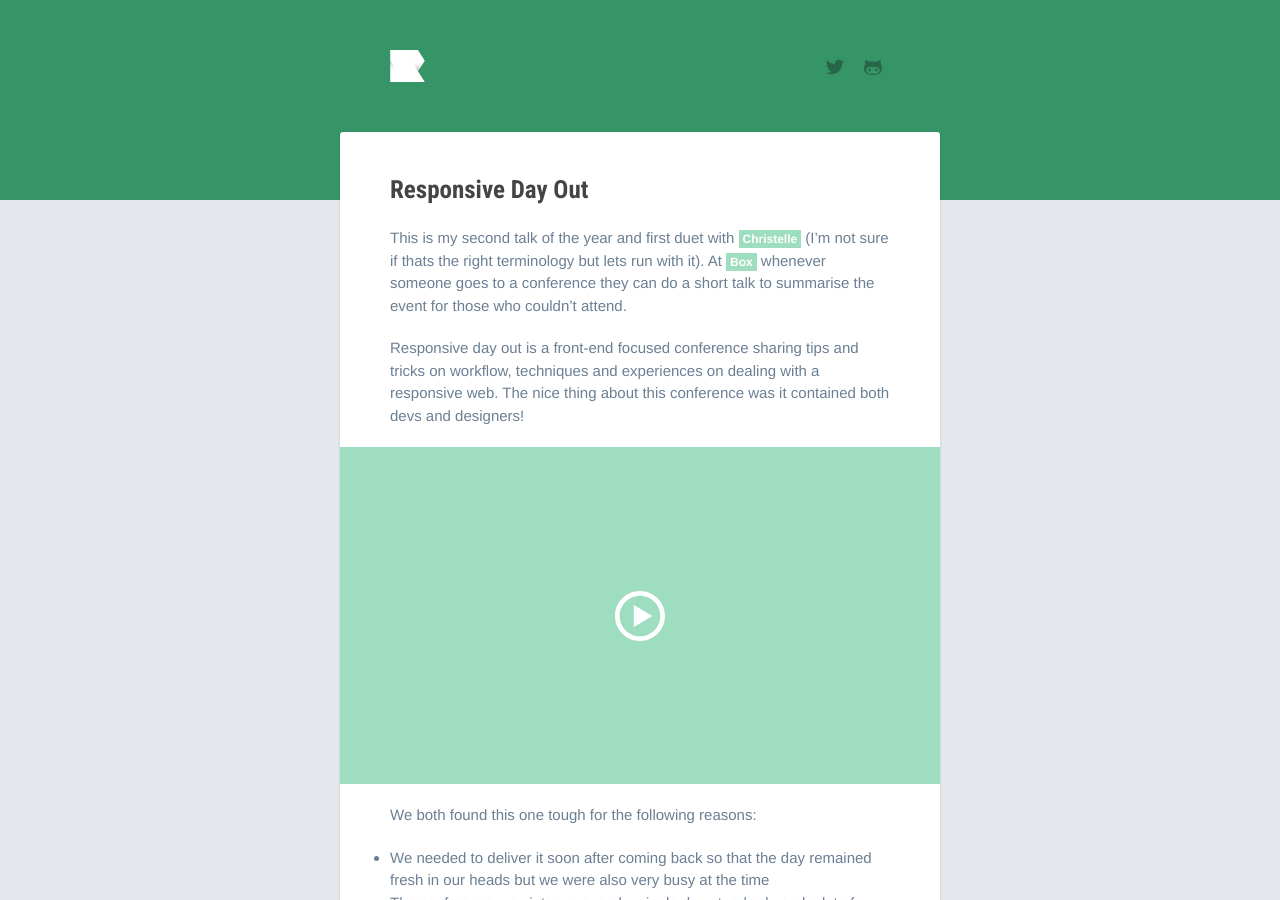
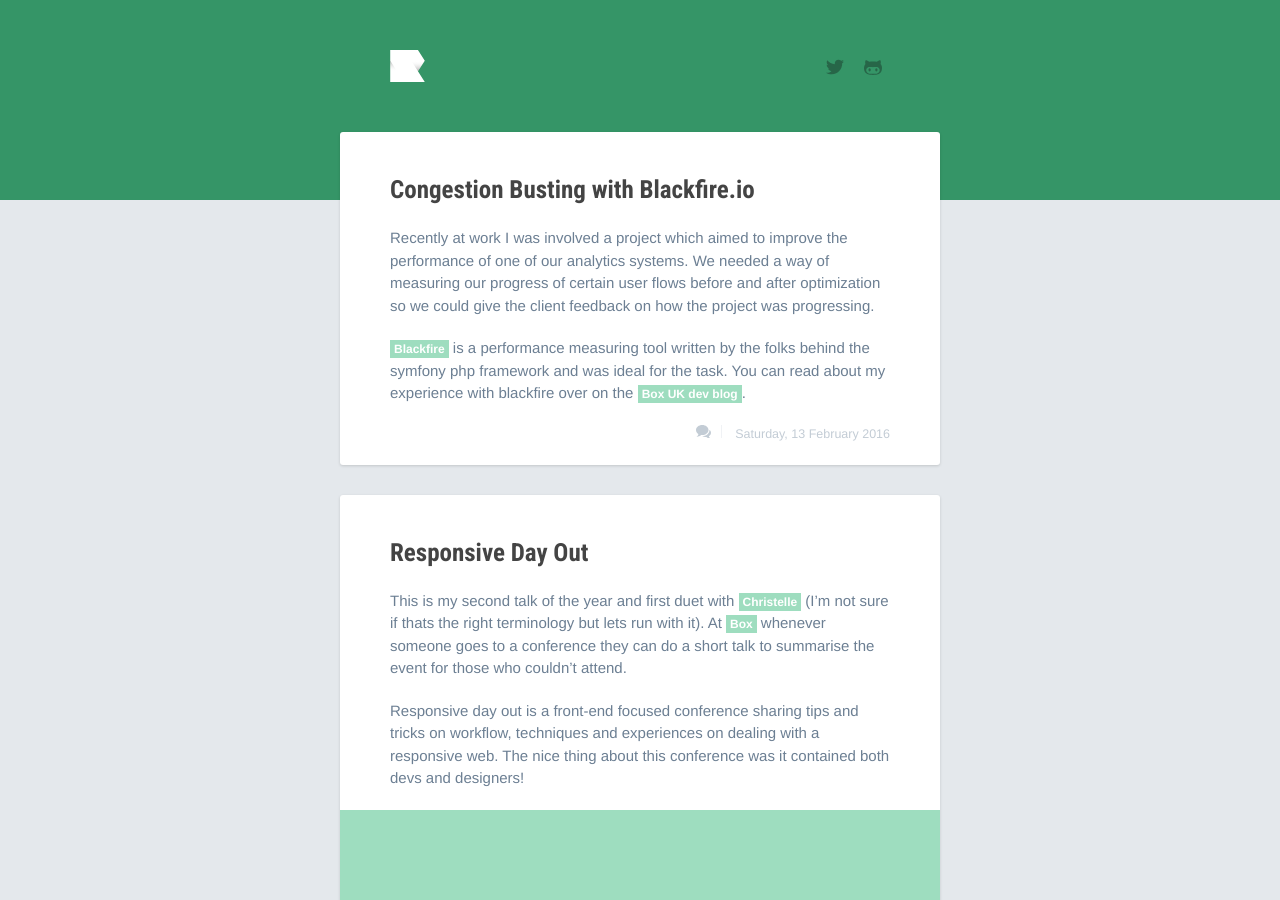
Before and after one commit to studioromeo/studioromeo.github.com, a Jekyll site: the page built from index.html, in a window 1280 px wide and 900 px high. Built offline with Jekyll 4.4.1, drawn with Linux system fonts in a browser that asks for light colours; emoji names are drawn with the system emoji font; the list of posts is cut into pages by our own code; some of the changed text lies outside the part shown.

Commit message:
Adds congetion busting blackfire post

```diff
--- /dev/null
+++ b/_posts/2016-02-13-congestion-busting-blackfire.md
@@ -0,0 +1,8 @@
+---
+layout: post
+title: Congestion Busting with Blackfire.io
+---
+
+Recently at work I was involved a project which aimed to improve the performance of one of our analytics systems. We needed a way of measuring our progress of certain user flows before and after optimization so we could give the client feedback on how the project was progressing.
+
+[Blackfire](https://blackfire.io/) is a performance measuring tool written by the folks behind the symfony php framework and was ideal for the task. You can read about my experience with blackfire over on the [Box UK dev blog](//boxuk.com/insight/tech-posts/reducing-congestion-with-blackfire-io).
```
Also changed, not shown: _posts/2013-11-12-anchor-cms-in-laravel-part-1.md (+1 -1 lines).
